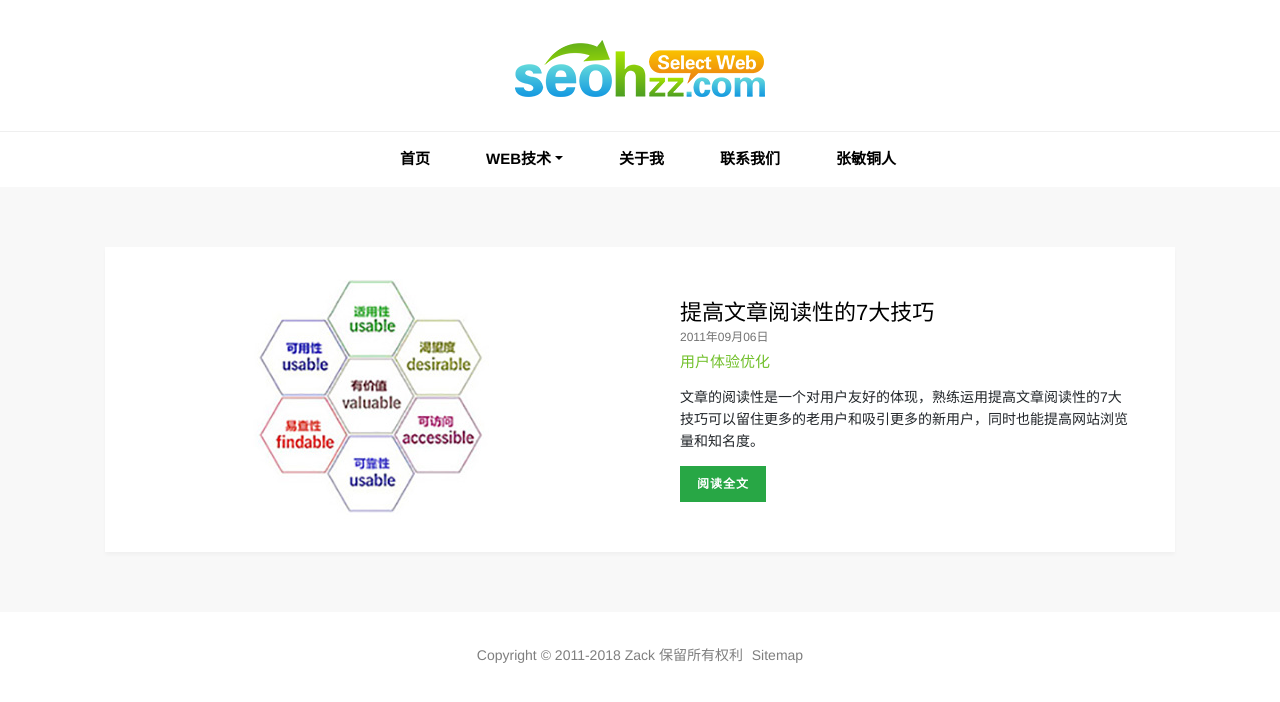
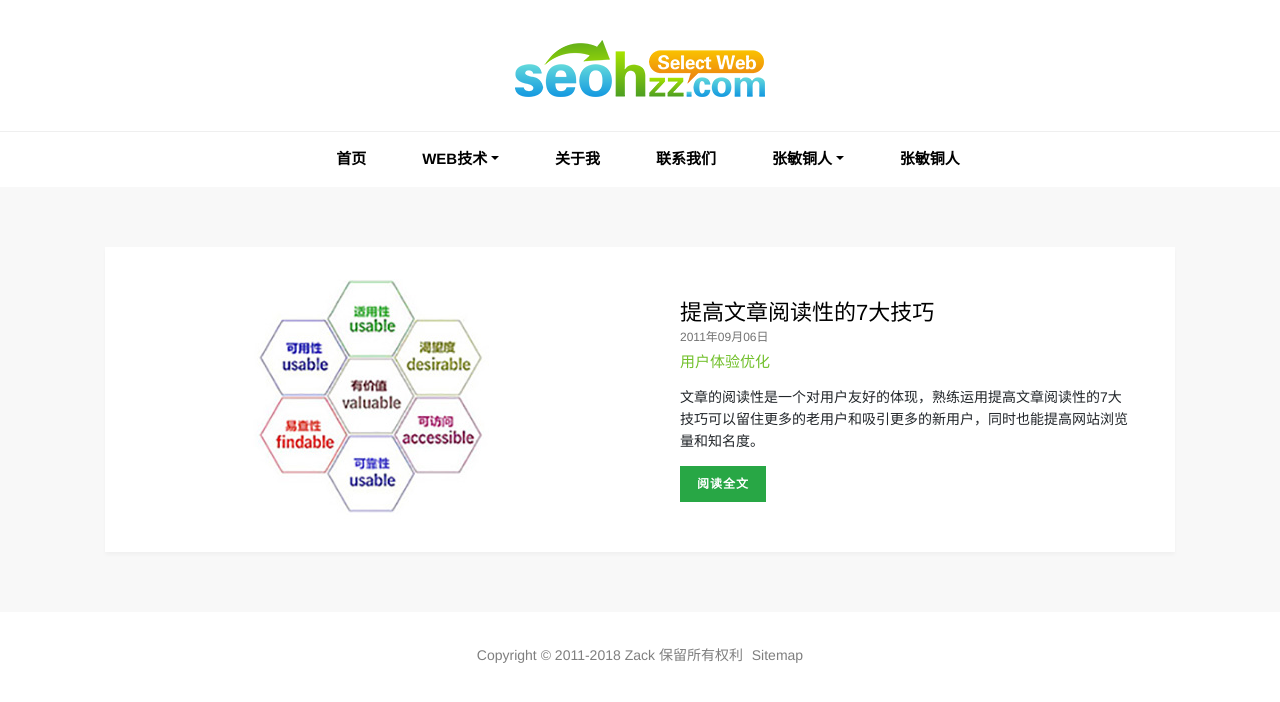
Before and after one commit to Tullay/Tullay.github.io, a Jekyll site: the page built from index.html, in a window 1280 px wide. Shown: the top 702 px of the page. Built offline with Jekyll 4.4.1, drawn with Linux system fonts in a browser that asks for light colours.

Commit message:
Update default.html

```diff
--- a/_layouts/default.html
+++ b/_layouts/default.html
@@ -30,13 +30,14 @@
               <a class="nav-link dropdown-toggle" href="#" id="web" data-toggle="dropdown" aria-haspopup="true" aria-expanded="false">Web技术</a>
               <div class="dropdown-menu" aria-labelledby="web">
                 <a class="dropdown-item" href="{{ site.url }}/ueo/">用户体验优化</a>
-                <a class="nav-link dropdown-toggle" href="#" id="zmtr" data-toggle="dropdown" aria-haspopup="true" aria-expanded="false">Web技术</a>
-              <div class="dropdown-menu" aria-labelledby="zmtr">
-                <a class="dropdown-item" href="{{ site.url }}/zmtr/">zmtrrrrr</a>
-              </div>
             </li>
             <li class="nav-item"><a class="nav-link" href="{{ site.url }}/about/">关于我</a></li>
             <li class="nav-item"><a class="nav-link" href="{{ site.url }}/ccc/">联系我们</a></li>
+            <li class="dropdown">
+              <a class="nav-link dropdown-toggle" href="#" id="123" data-toggle="dropdown" aria-haspopup="true" aria-expanded="false">张敏铜人</a>
+              <div class="dropdown-menu" aria-labelledby="123">
+                <a class="dropdown-item" href="{{ site.url }}/zmtr/">1222</a>
+            </li>
             <li class="nav-item"><a class="nav-link" href="{{ site.url }}/zmtr/">张敏铜人</a></li>
           </ul>
         </div>
```
